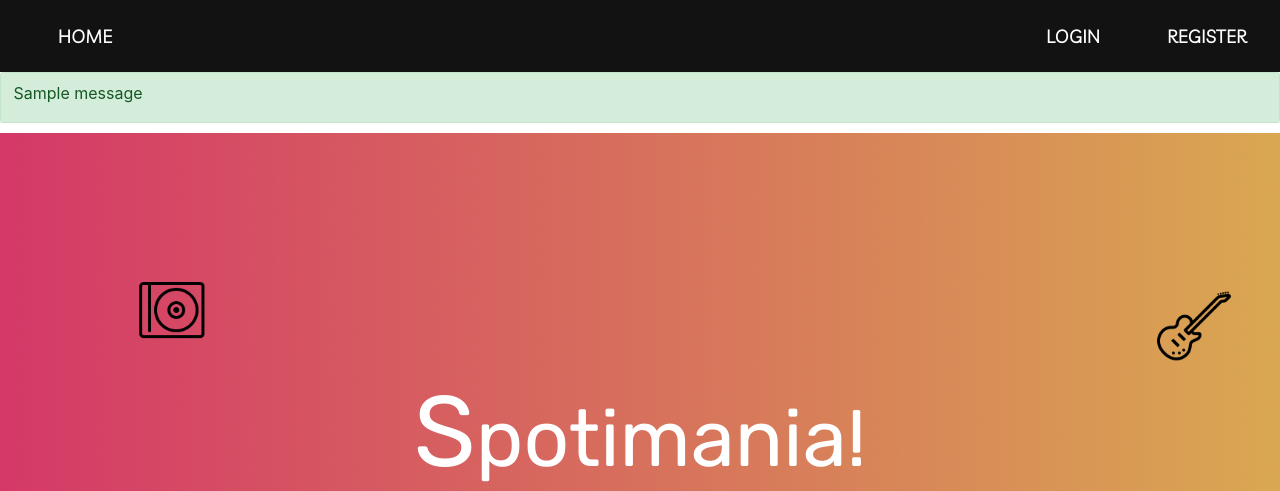
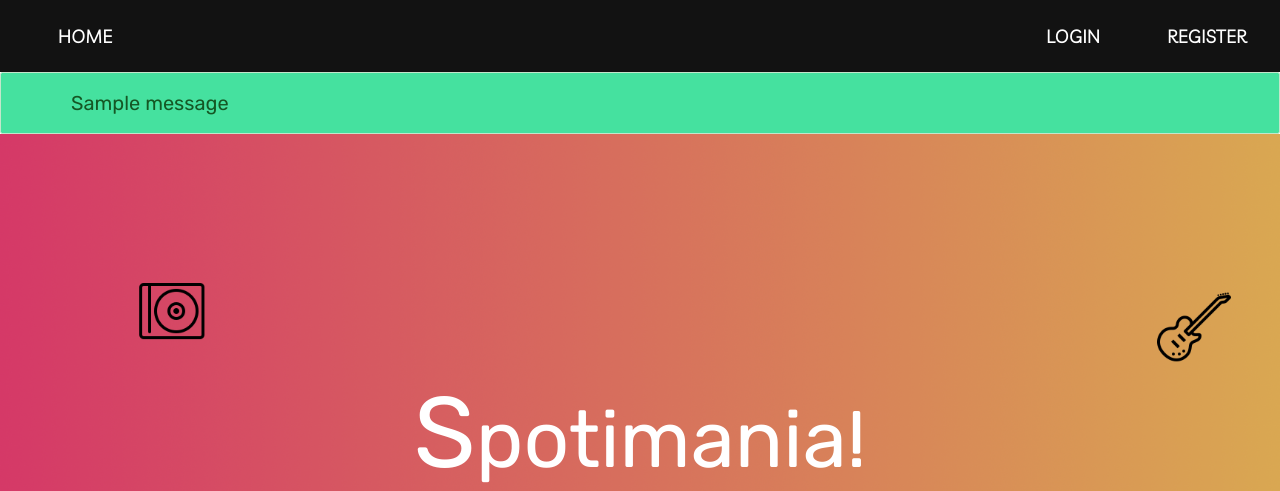
Before and after one commit to Spotimania/Spotimania, a Flask app: page / in a window 1280 px wide. Shown: the top 491 px of the page. Run offline with Flask 2, Linux system fonts and the light colour scheme; tables that the repository leaves empty hold one stand-in row (values such as "Sample post"); one stand-in notice (Sample message) is shown; some libraries are stand-ins or nearby versions; some web fonts are replaced.

Commit message:
Alerts (see description)
Updated alert design
Updated Login and Logout Message

```diff
--- a/app/routes.py
+++ b/app/routes.py
@@ -37,8 +37,8 @@ def login():
     if (form.validate_on_submit()):
         userObject = validateUserLogin(form.username.data,form.password.data)
         if(userObject):
-            flash("You are successfully logged in", "success")
             login_user(userObject, remember=form.rememberMe.data)
+            flash("You have successfully logged in as \"" + current_user.username + "\"", "success")
 
             return redirectToLastVisitedPage()
 
@@ -82,6 +82,7 @@ def registerAdmin():
 @login_required
 def logout():
     logout_user()
+    flash("You have successfully logged out", "success")
     return redirect(url_for('index'))
 
 @app.errorhandler(404)
--- a/app/static/css/style.css
+++ b/app/static/css/style.css
@@ -81,3 +81,11 @@
 ul	{
 	list-style-type: none;
 }
+
+.alert {
+    margin: 0;
+    padding: 15px 60px;
+}
+.alert-success {
+    background-color:  rgb(69, 225, 159);
+}
--- a/app/templates/components/alerts.html
+++ b/app/templates/components/alerts.html
@@ -2,7 +2,7 @@
     {% with messages = get_flashed_messages(with_categories=true)%} {% if messages %}
     {% for category,message in messages %}
     <div class="alert alert-{{category}}">
-        <p>{{message}}</p>
+        <label for=".alert" class="inputLabel">{{message}}</label>
     </div>
     {% endfor %} {% endif %} {% endwith %}
 </div>
--- a/app/templates/layout.html
+++ b/app/templates/layout.html
@@ -5,13 +5,7 @@
 	<body>
 		{% include 'components/nav.html' %}
 
-		<div>
-			{% with messages = get_flashed_messages(with_categories=true)%} {% if messages %} {% for category,message in messages %}
-			<div class="alert alert-{{category}}">
-				<p>{{message}}</p>
-			</div>
-			{% endfor %} {% endif %} {% endwith %}
-		</div>
+		{% include 'components/alerts.html' %}
 
 		{% block home%} {% endblock %}
 		<!-- Home Block can be Empty, to be used ONLY in Homepage (index.html) -->
```
